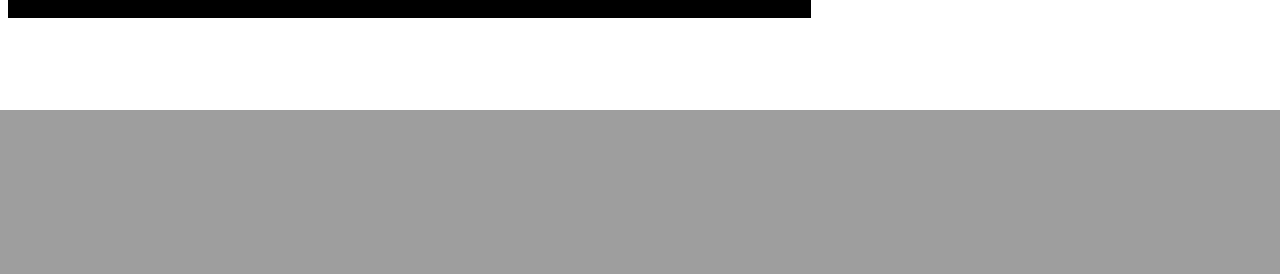
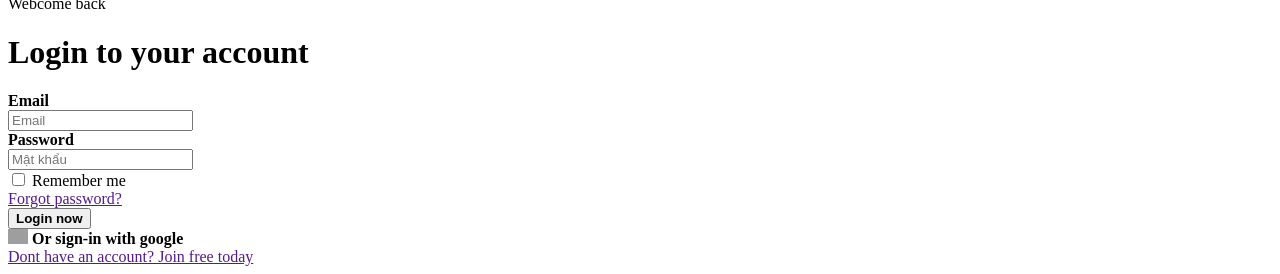
Before and after one commit to Binhltph16803/Du_An_1, a PHP site: page /login.html in a window 1280 px wide; the page is wider, and only the part inside the window is pictured. Shown: the part 690-964 px from the top of that part. Before the commit the page ends 800 px from the top of that part, so only its background shows below. Run offline with PHP 8.4, Linux system fonts and the light colour scheme; grey boxes are pictures that could not be loaded.

Commit message:
Add files via upload

```diff
--- a/login.css
+++ b/login.css
@@ -1,86 +1,13 @@
-.duan1{
-    background-color: black;
-    width: 803.2px;
-    height: 700px;
+.container{
+    margin-top: 40px;
 }
-.main{
-    grid-template-columns:803.2px 450px 1fr 1fr;
-    display: grid;
-    grid-gap: 100px;
-}
-.login{
-    margin-top: 70px;
-}
-p{
-    padding-left: 73px;
-}
- h1{
+.d-grid p{
     text-align: center;
-}
-.thong_tin{
-    margin-left: 75px;
-}
-.tt, .check, .button{
-    margin-bottom: 20px;
-}
-.check{
-    grid-template-columns: 1fr 1fr;
-    display: grid;
-    grid-gap: 15px;
-}
-.tt input[type="email"], .tt input[type="password"]{
-    width: 300px;
-    height: 30px;
-    border-radius: 5px;
-    border:1px solid rgb(155, 154, 154)
-}
-.button button[type="submit"]{
-    width: 305px;
-    height: 37px;
-    border-radius: 5px;
-    border: 1px solid rgb(255, 196, 0);
-    background-color: rgb(255, 196, 0);
-}
-.button button[type="submit"]:hover{
-    background-color: black;
-    color: white;
-    border: 1px solid white;
-}
-.gg{
-    width: 305px;
-    height: 35px;
-    border: 1px solid rgb(56, 56, 56);
-    border-radius: 5px;
-    background-color: rgb(56, 56, 56);
-    color: white;
-    text-align: center;
-}
-.gg:hover{
-    background-color: rgb(204, 157, 3);
-    color: rgb(3, 3, 3);
-    border: 1px solid rgb(204, 157, 3);
-}
-.gg img{
-    padding-top: 10px;
-}
-.mk a{
-    text-decoration: none;
-    color: blue;
-}
-.mk a:hover{
-    color: rgb(255, 196, 0);
-}
-.join{
-    padding-left: 30px;
     padding-top: 30px;
 }
-.join a{
+.d-grid a, .mb-3 a{
     text-decoration: none;
-    color: rgb(158, 157, 157);
 }
-.join a:hover{
-    color: blue;
+.form-check-label{
+    padding-right: 54%;
 }
-.footer{
-    color: rgb(189, 187, 187);
-}
```
Also changed, not shown: login.php (+30 -38 lines).
